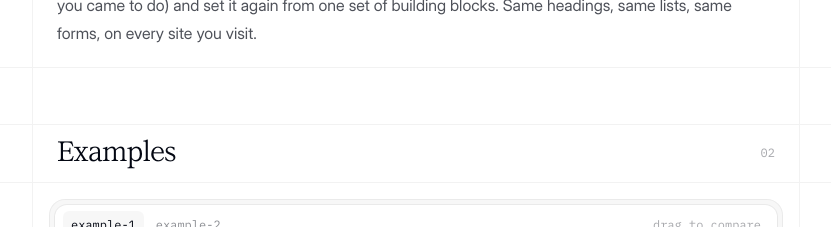
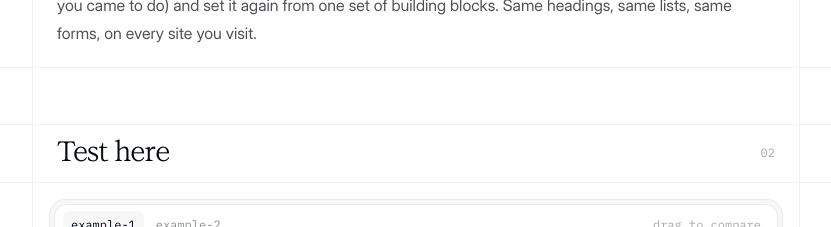
Before and after one commit to Aarushe/unshit, a Next.js app: page / in a window 1280 px wide. Shown: the part 820-1047 px from the top of the page, without its empty margins (224-1055 px from the left). Built offline with nearby package versions, Linux system fonts and the light colour scheme.

Commit message:
Rename the Examples section to Test here
Co-Authored-By: Claude Opus 5.5 <noreply@anthropic.com>

```diff
--- a/app/page.tsx
+++ b/app/page.tsx
@@ -107,7 +107,7 @@ export default function Home() {
         </Prose>
       </Section>
 
-      <Section id="examples" n="02" title="Examples">
+      <Section id="examples" n="02" title="Test here">
         <Row className="p-2 sm:p-4">
           <div className="rise [--i:1]">
             <Examples items={examples} />
```
